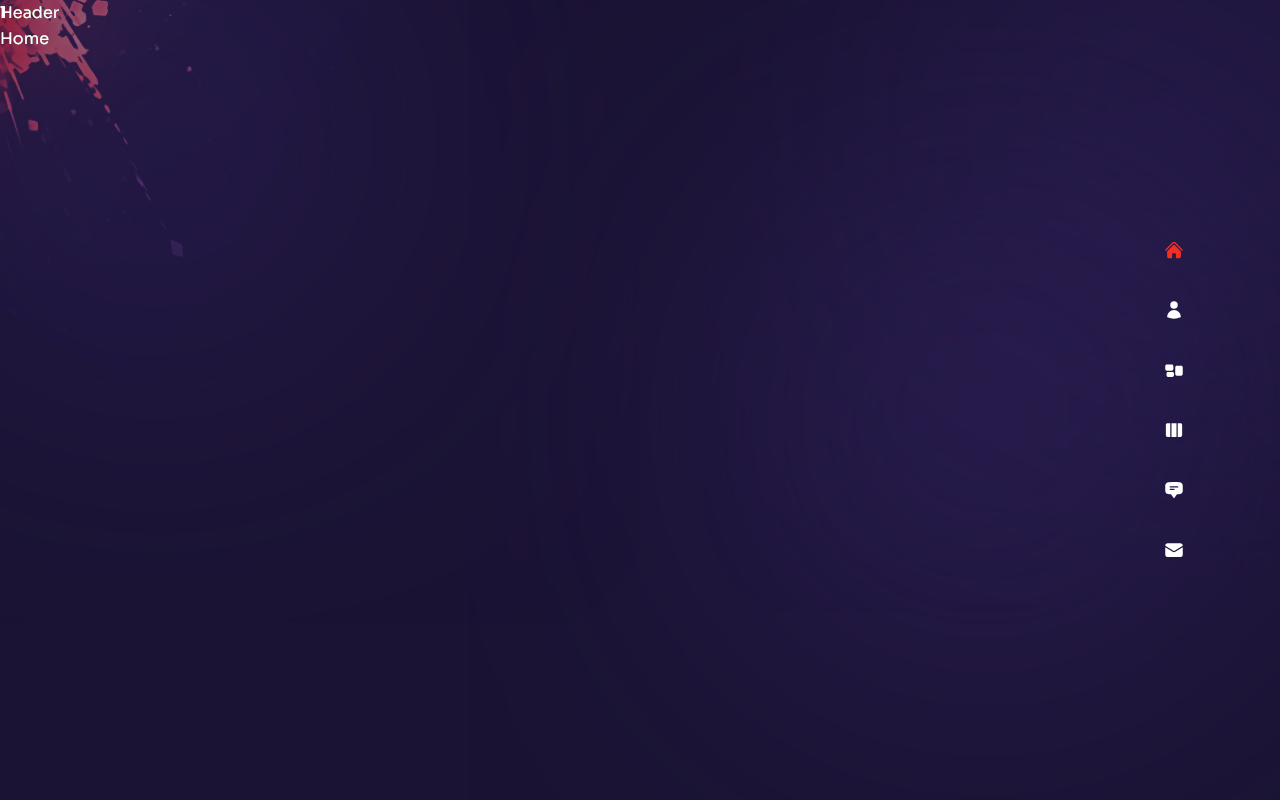
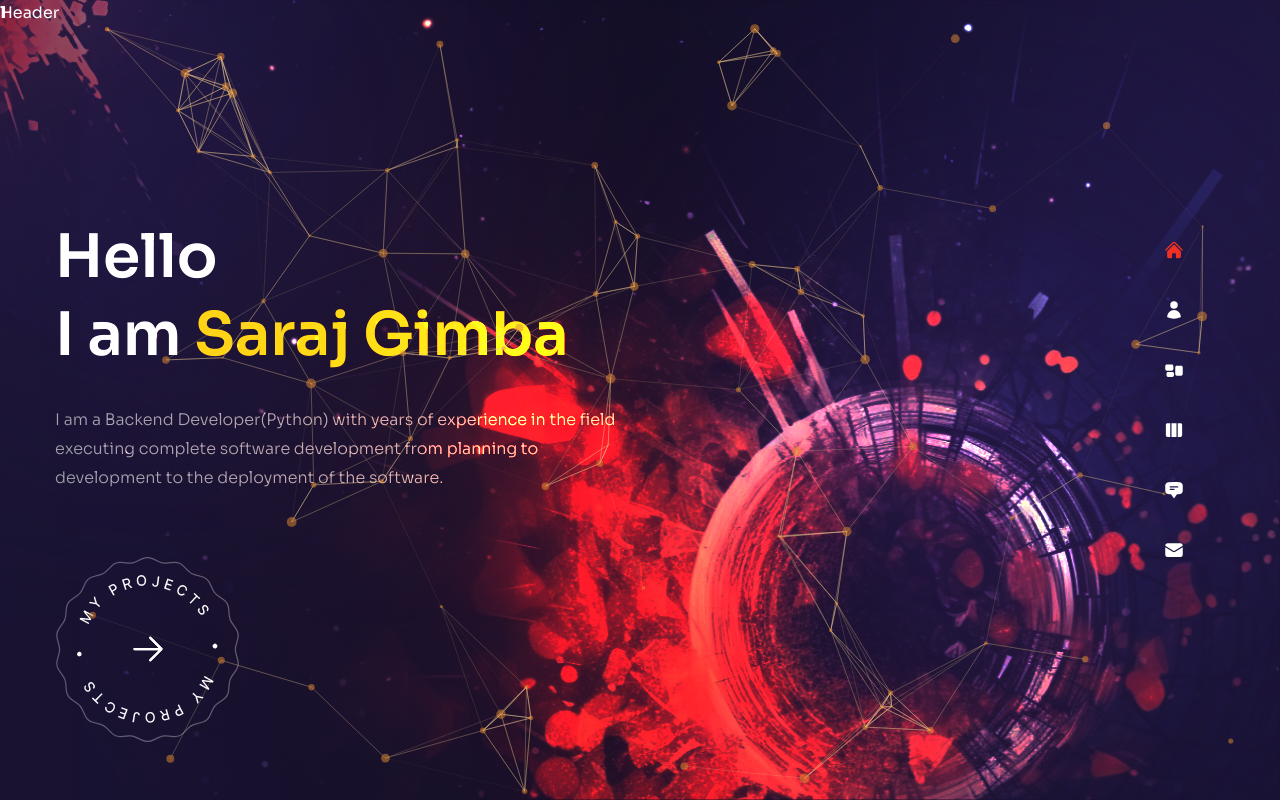
Before and after one commit to SarajZimba/Portfolio_, a Next.js app: page / in a window 1280 px wide. Built offline with nearby package versions, Linux system fonts and the light colour scheme.

Commit message:
particles added and project icon adjusted

```diff
--- a/components/Avatar.js
+++ b/components/Avatar.js
@@ -1,5 +1,9 @@
+// next image
+import Image from "next/image";
 const Avatar = () => {
-  return <div>Avatar</div>;
+  return <div className="hidden xl:flex xl:max-w-none">
+    <Image src={'/avatar.png'} width={737} height={678} alt='' className="translate-z-0 w-full h-full"/>
+    </div>;
 };
 
 export default Avatar;
--- a/components/Header.js
+++ b/components/Header.js
@@ -1,5 +1,5 @@
 const Header = () => {
-  return <header>Header</header>;
+  return <header className="absolute z-30 w-full">Header</header>;
 };
 
 export default Header;
--- a/components/ParticlesContainer.js
+++ b/components/ParticlesContainer.js
@@ -1,5 +1,110 @@
+import {Particles} from 'react-tsparticles';
+
+import {loadFull} from 'tsparticles';
+import React, {useCallback} from 'react';
+import { distance } from 'framer-motion';
+
 const ParticlesContainer = () => {
-  return <div>Particles Container</div>;
+  // init
+  const particesInit = useCallback(async(engine) =>{
+    await loadFull(engine);
+  }, [])
+
+
+  const particlesLoaded = useCallback(async () =>{
+
+  }, []);
+
+  return (
+    <Particles className='w-full h-full absolute translate-z-0' id='tsparticles' init={particesInit} loaded={particlesLoaded}
+
+    options={{
+      fullScreen : {enable: false},
+      background :{
+        color:{
+          value : '',
+
+        },
+      },
+      fpsLimit: 120,
+      interactivity:{
+        events:{
+          onClick:{
+            enable:false,
+            mode:'push',
+          },
+          onHover:{
+            enable: true,
+            mode: 'repulse',
+
+          },
+          resize:true,
+
+        },
+        modes:{
+          push:{
+            quantity:90
+          },
+          repulse:{
+            distance:200,
+            duration:0.4,
+
+          }
+        }
+      },
+      particles: {
+        color:{
+            value: '#e68e2e',
+
+        },
+        links: {
+          color: '#f5d393',
+          distance: 150,
+          enable: true,
+          opacity:0.5,
+          width: 1,
+
+        },
+        collisions: {
+          enable: true,
+        },
+        move:{
+          directions: 'none',
+          enable: true,
+          outModes: {
+            default: 'bounce'
+          },
+          random:false,
+          speed: 1,
+          straight: false,
+
+        },
+        number:{
+          density: {
+            enable: true,
+            area: 800,
+
+          },
+          value: 80
+        },
+        opacity:{
+          value: 0.5,
+
+        },
+        shape:{
+          type: 'circle'
+        },
+        size:{
+          value:{min: 1, max: 5},
+        },
+      },
+      detectRetina: true,
+    }}
+
+    />
+
+  )
+
 };
 
 export default ParticlesContainer;
--- a/components/ProjectsBtn.js
+++ b/components/ProjectsBtn.js
@@ -1,5 +1,22 @@
+//next image
+import Image from "next/image";
+
+//next link
+
+import Link from "next/link";
+
+//icons
+import {HiArrowRight} from 'react-icons/hi2';
+
+
 const ProjectsBtn = () => {
-  return <div>Project Btn</div>;
+  return <div className="mx-auto xl:mx-0">
+    <Link href={'/work'} className="relative w-[185px] h-[185px] flex justify-center items-center bg-circleStar bg-cover bg-center bg-no-repeat group">
+      <Image src={'/rounded-text.png'} width={141} height={148} alt='' className="animate-spin-slow w-full h-full max-w-[141px] max-h-[148px] "/>
+      <HiArrowRight className="absolute text-4xl " />
+    < HiArrowRight className="absolute text-4xl group-hover:translate-x-2 transition-all duration-300"/>
+    </Link>
+
+  </div>;
 };
-
 export default ProjectsBtn;
--- a/pages/index.js
+++ b/pages/index.js
@@ -1,5 +1,58 @@
+//next image
+import Image from 'next/image';
+
+//components
+
+import ParticlesConatainer from '../components/ParticlesContainer';
+import ProjectsBtn from '../components/ProjectsBtn';
+import Avatar from '../components/Avatar';
+
+
+//framer motion
+import { easeInOut, motion } from 'framer-motion';
+
+//variants
+import { fadeIn } from '../variants'
+
 const Home = () => {
-  return <div>Home</div>;
+  return <div className='h-full'>
+    {/* text */}
+    <div className='w-full h-full bg-gradient-to-r from-primary/10 via-black/30 to-black/10'>
+      <div className='text-center flex flex-col justify-center xl:pt-40
+      xl:text-left h-full container mx-auto'>
+        {/* title */}
+        <motion.h1 variants={fadeIn('down', 0.2)} initial='hidden' animate='show' exit='hidden' className='h1'>
+          Hello <br /> I am <span className='text-yellow-400/100'>Saraj Gimba</span>
+        </motion.h1>
+        {/* subtitle */}
+        <motion.p variants={fadeIn('down', 0.3)} initial='hidden' animate='show' exit='hidden' className='max-w-sm xl:max-w-xl mx-auto xl:mx-0 mb-10 xl:mb-16'>
+          I am a Backend Developer(Python) with years of experience in the field
+          executing complete software development from planning to development
+          to the deployment of the software.
+        </motion.p>
+        {/* btn */}
+        <div className='flex justify-center xl:hidden relative'>
+          <ProjectsBtn />
+        </div>
+        <motion.div variants={fadeIn('down', 0.4)} initial='hidden' animate='show' exit='hidden' className='hidden xl:flex'>
+          <ProjectsBtn/>
+        </motion.div>
+      </div>
+    </div>
+    {/* image */}
+    <div className='w-[1200px] h-full absolute right-0 bottom-0'>
+      {/* bg img */}
+      <div className='bg-none xl:bg-explosion xl:bg-cover xl:bg-right xl:bg-no-repeat w-full h-full absolute mix-blend-color-dodge translate-z-0'>
+        {/* image */}
+      </div>
+      {/* particles */}
+      <ParticlesConatainer/>
+      {/* avatar image */}
+      <motion.div variants={fadeIn('up', 0.5)} initial='hidden' animate='show' exit='hidden' transition={{duration: 1, ease:easeInOut}} className='w-full h-full max-w-[737px] max-h-[678px] absolute -bottom-32 lg:bottom-0 lg:right-[8%] '>
+        {/* <Avatar/> */}
+      </motion.div>
+    </div>
+  </div>;
 };
 
 export default Home;
```
